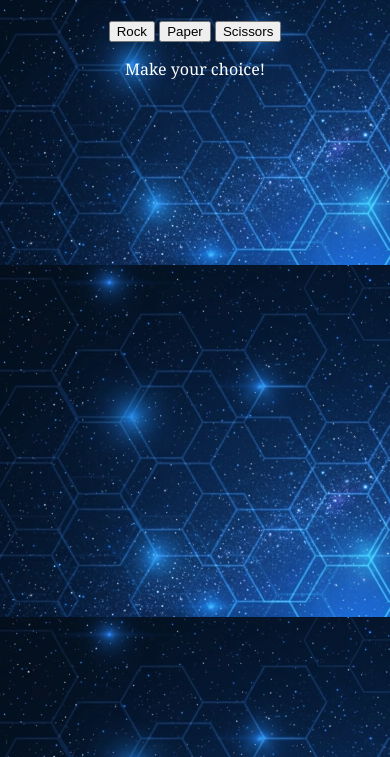
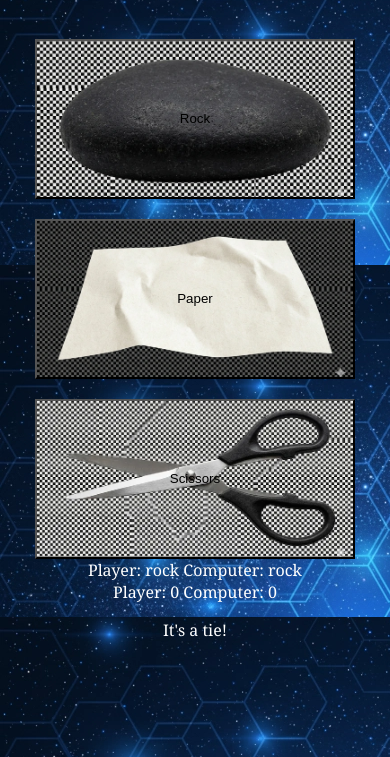
Before and after one commit to Jennygit125/Rock-paper-scissors-, a plain HTML site: page index.html in a window 390 px wide. Both pictures are taken after a click on the button "Rock". Shown: the part 87-844 px from the top of the page. Drawn offline with Linux system fonts and the light colour scheme.

Commit message:
CREATED BY D_thrill created logic and brain used javascript to create a rock paper scissors game added images and styling to make it look better added replay button to reset the game without refreshing the page added score tracking for player and computer added messages to indicate the winner of each round and the overall game added comments to explain the code and make it easier to understand added error handling for invalid inputs added functionality to prevent multiple clicks on the same button during a match added functionality to disable buttons during a match to prevent multiple clicks added functionality to enable buttons after a match is completed added functionality to reset scores and messages when replaying the game added functionality to update the score display after each round added functionality to update the match result display after each round added functionality to update the overall game result display after each round added functionality to handle ties and display appropriate messages added functionality to handle edge cases and ensure the game runs smoothly added functionality to ensure the game is responsive and works well on different screen sizes added functionality to ensure the game is accessible and can be played by users with disabilities added functionality to ensure the game is user-friendly and easy to understand

```diff
--- a/index.html
+++ b/index.html
@@ -12,12 +12,19 @@
        <h1>Rock Paper Scissors</h1>
        <div class="game-container">
            <div class="choices">
-               <button id="rock" class="choice" onclick="playGame('rock')">Rock</button>
-               <button id="paper" class="choice" onclick="playGame('paper')">Paper</button>
-               <button id="scissors" class="choice" onclick="playGame('scissors')">Scissors</button>
+               <button id="rock" class="choice">Rock</button>
+               <button id="paper" class="choice">Paper</button>
+               <button id="scissors" class="choice">Scissors</button>
+            </div>
+           <div class="display">
+               <span id="player-choice">Player: </span>
+                <span id="computer-choice">Computer: </span>
            </div>
            <div class="result">
-               <p id="result-text">Make your choice!</p>
+                <span id="player-score">Player: 0</span>
+                <span id="computer-score">Computer: 0</span>
+                    <p id="result-text">Make your choice!</p>
+                    <p id="match-result"></p>
            </div>
 
        <script src="script.js" defer></script>
--- a/script.js
+++ b/script.js
@@ -0,0 +1,100 @@
+//js file for rock paper scissors game
+(function () {
+    // first declared everything I need to manipulate in the DOM and set up variables for scores and rounds
+    const rock = document.getElementById("rock");
+    const paper = document.getElementById("paper");
+    const scissors = document.getElementById("scissors");
+    const playerchoice = document.getElementById("player-choice");
+    const computerchoice = document.getElementById("computer-choice");
+    const playerScore = document.getElementById("player-score");
+    const computerScore = document.getElementById("computer-score");
+    const resultText = document.getElementById("result-text");
+    const matchResultEl = document.getElementById("match-result");
+    let playerScoreCount = 0;
+    let computerScoreCount = 0;
+    let round = 0;
+    const maxRounds = 5;
+    let finalMessage = '';
+
+    function updateScoresAndCheck(winner) {
+        if (winner === 'player') playerScoreCount++;
+        else if (winner === 'computer') computerScoreCount++;
+        // only count rounds for decisive outcomes
+        if (winner === 'player' || winner === 'computer') round++;
+        if (playerScore && playerScore.textContent !== "Player: " + playerScoreCount) playerScore.textContent = "Player: " + playerScoreCount;
+        if (computerScore && computerScore.textContent !== "Computer: " + computerScoreCount) computerScore.textContent = "Computer: " + computerScoreCount;
+        console.log(`Round ${round}: Player ${playerScoreCount} - Computer ${computerScoreCount}`);
+        if (round >= maxRounds) {
+
+            if (playerScoreCount > computerScoreCount) {
+                finalMessage = "Match over: You won the match!";
+                console.log(finalMessage);
+            } else if (computerScoreCount > playerScoreCount) {
+                finalMessage = "Match over: Computer won the match!";
+                console.log(finalMessage);
+            } else {
+                finalMessage = "Match over: It's a tie!";
+                console.log(finalMessage);
+            }
+            if (matchResultEl) {
+                    // replaced inner HTML to avoid duplicate buttons on repeated matches
+                    matchResultEl.innerHTML = `${finalMessage} <button id="replay-btn" style="margin-left:10px">Replay</button>`;
+                    const replayBtn = document.getElementById('replay-btn');
+                    if (replayBtn) {
+                        replayBtn.addEventListener('click', () => {
+                            if (matchResultEl) matchResultEl.innerHTML = '';
+                            playerScoreCount = 0;
+                            computerScoreCount = 0;
+                            round = 0;
+                            if (playerScore) playerScore.textContent = 'Player: 0';
+                            if (computerScore) computerScore.textContent = 'Computer: 0';
+                            if (resultText) resultText.textContent = 'Make your choice!';
+                        });
+                    }
+            }
+            playerScoreCount = 0;
+            computerScoreCount = 0;
+            round = 0;
+        }
+    }
+    function getComputerChoice() {
+        const choices = ["rock", "paper", "scissors"];
+        return choices[Math.floor(Math.random() * choices.length)];
+    }
+
+    // event delegation for button clicks on rock, paper, scissors
+    const choicesContainer = document.querySelector('.choices');
+    if (choicesContainer) {
+        choicesContainer.addEventListener('click', (e) => {
+            const btn = e.target;
+            if (!btn || btn.tagName !== 'BUTTON') return;
+            const id = btn.id;
+            if (!id) return;
+            const playerChoice = id; // 'rock' | 'paper' | 'scissors'
+            const computerChoice = getComputerChoice();
+            if (playerchoice) playerchoice.textContent = "Player: " + playerChoice;
+            if (computerchoice) computerchoice.textContent = "Computer: " + computerChoice;
+
+            if (playerChoice === computerChoice) {
+                if (resultText) resultText.textContent = "It's a tie!";
+                updateScoresAndCheck('tie');
+                return;
+            }
+
+            const playerWins = (
+                (playerChoice === 'rock' && computerChoice === 'scissors') ||
+                (playerChoice === 'paper' && computerChoice === 'rock') ||
+                (playerChoice === 'scissors' && computerChoice === 'paper')
+            );
+
+            if (playerWins) {
+                if (resultText) resultText.textContent = "You win!";
+                updateScoresAndCheck('player');
+            } else {
+                if (resultText) resultText.textContent = "Computer wins!";
+                updateScoresAndCheck('computer');
+            }
+        });
+    }
+
+})();
--- a/style.css
+++ b/style.css
@@ -7,3 +7,45 @@ body{
     color: white;
     text-align: center;
 }
+
+#rock{
+    gap: 4rem;
+    margin-top: 20px;
+    background-image: url("img/rock.webp");
+    background-size: cover;
+    background-position: center;
+    width: 20rem;
+    height: 10rem;
+    background-repeat: no-repeat;
+
+}
+#paper{
+    gap: 4rem;
+    margin-top: 20px;
+    background-image: url("img/paper.webp");
+    background-size: cover;
+    background-position: center;
+    width: 20rem;
+    height: 10rem;
+    background-repeat: no-repeat;
+}
+#scissors{
+    gap: 4rem;
+    margin-top: 20px;
+    background-image: url("img/scissor.webp");
+    background-size: cover;
+    background-position: center;
+    width: 20rem;
+    height: 10rem;
+    background-repeat: no-repeat;
+}
+#replay-btn {
+    margin-top: 20px;
+    padding: 10px 20px;
+    font-size: 16px;
+    background-color: #4CAF50;
+    color: white;
+    border: none;
+    border-radius: 5px;
+    cursor: pointer;
+}
```
Also changed, not shown: img/paper.webp (added), img/rock.webp (added), img/scissor.webp (added).
